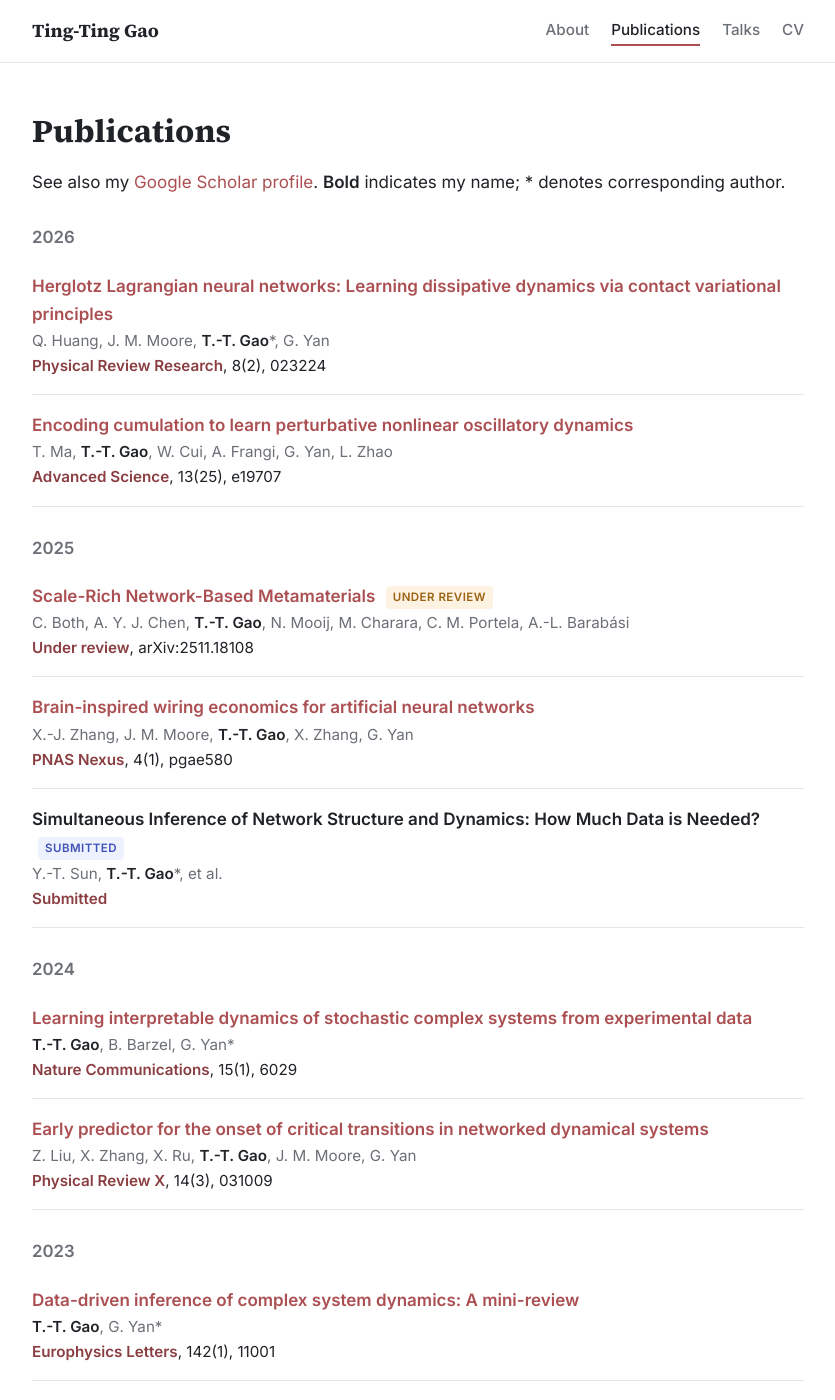
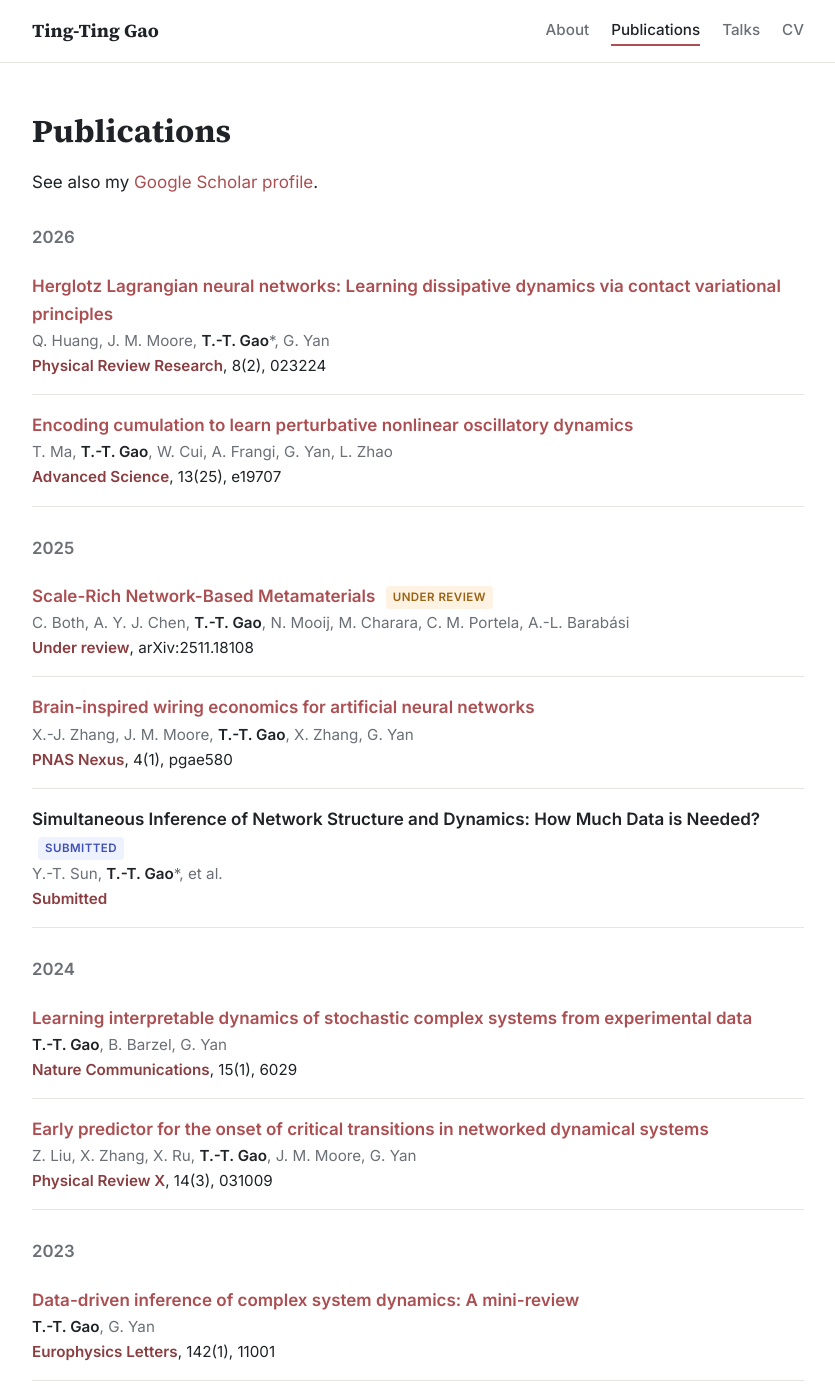
Before and after one commit to Ting-TingGao/Ting-TingGao.github.io, a Jekyll site: the page built from publications.md, in a window 1280 px wide and 1400 px high. Shown: the whole window, without its empty margins (222-1057 px from the left). Built offline with Jekyll 4.4.1, drawn with Linux system fonts in a browser that asks for light colours.

Commit message:
Remove author legend; keep corresponding asterisk only on T.-T. Gao
Co-Authored-By: Claude Opus 4.8 (1M context) <noreply@anthropic.com>

```diff
--- a/_data/publications.yml
+++ b/_data/publications.yml
@@ -38,7 +38,7 @@
   link: "https://academic.oup.com/pnasnexus/article/4/1/pgae580/7945115"
 
 - title: "Learning interpretable dynamics of stochastic complex systems from experimental data"
-  authors: "**T.-T. Gao**, B. Barzel, G. Yan*"
+  authors: "**T.-T. Gao**, B. Barzel, G. Yan"
   venue: "Nature Communications"
   year: 2024
   details: "15(1), 6029"
@@ -55,7 +55,7 @@
   link: "https://journals.aps.org/prx/abstract/10.1103/PhysRevX.14.031009"
 
 - title: "Data-driven inference of complex system dynamics: A mini-review"
-  authors: "**T.-T. Gao**, G. Yan*"
+  authors: "**T.-T. Gao**, G. Yan"
   venue: "Europhysics Letters"
   year: 2023
   details: "142(1), 11001"
@@ -71,7 +71,7 @@
   link: "https://doi.org/10.1063/5.0133526"
 
 - title: "Autonomous inference of complex network dynamics from incomplete and noisy data"
-  authors: "**T.-T. Gao**, G. Yan*"
+  authors: "**T.-T. Gao**, G. Yan"
   venue: "Nature Computational Science"
   year: 2022
   details: "2(3), 160-168"
--- a/publications.md
+++ b/publications.md
@@ -6,7 +6,7 @@ description: Publications by Ting-Ting Gao.
 
 # Publications
 
-<p>See also my <a href="{{ site.scholar }}" target="_blank" rel="noopener">Google Scholar profile</a>. <strong>Bold</strong> indicates my name; * denotes corresponding author.</p>
+<p>See also my <a href="{{ site.scholar }}" target="_blank" rel="noopener">Google Scholar profile</a>.</p>
 
 {% assign pubs = site.data.publications %}
 {% assign years = pubs | map: "year" | uniq | sort | reverse %}
```
